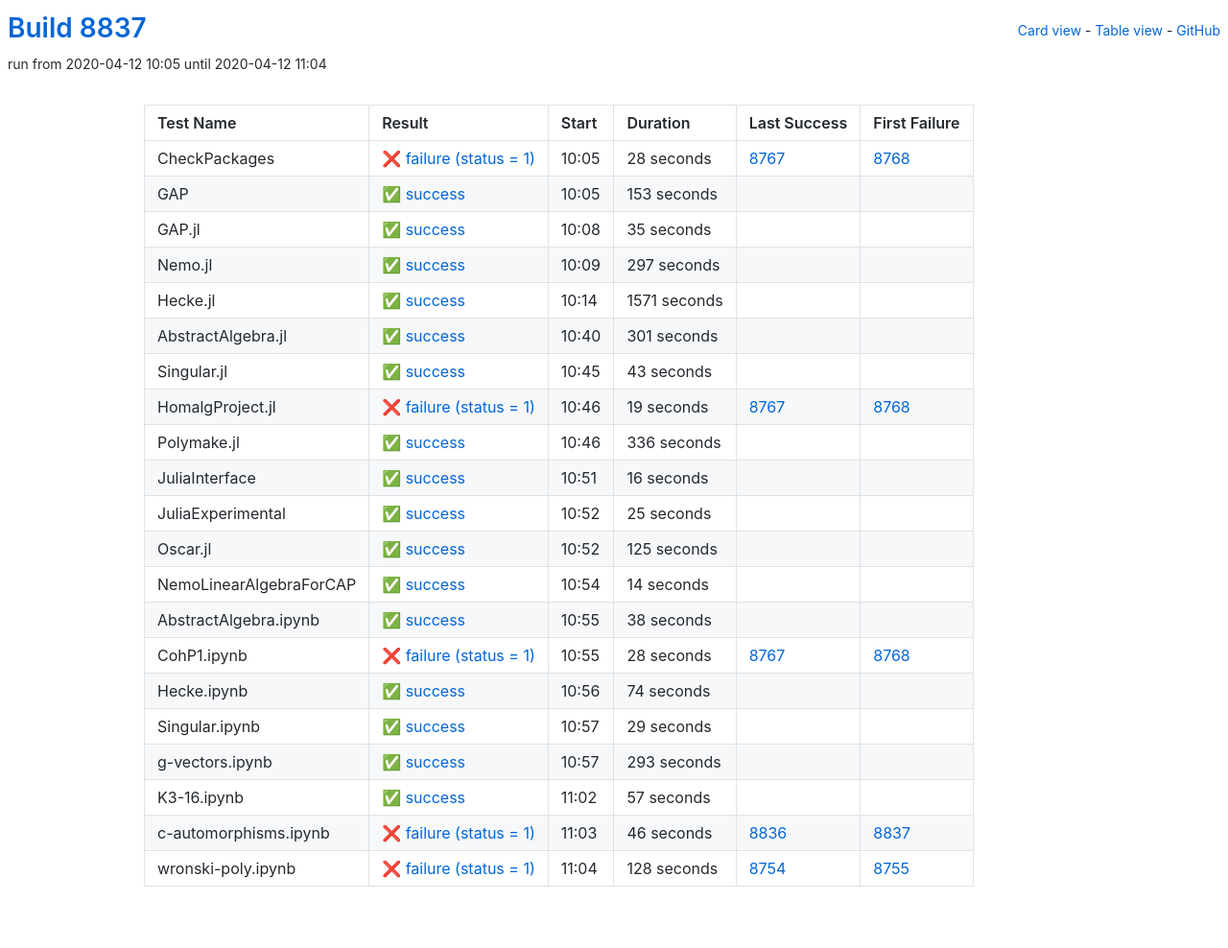
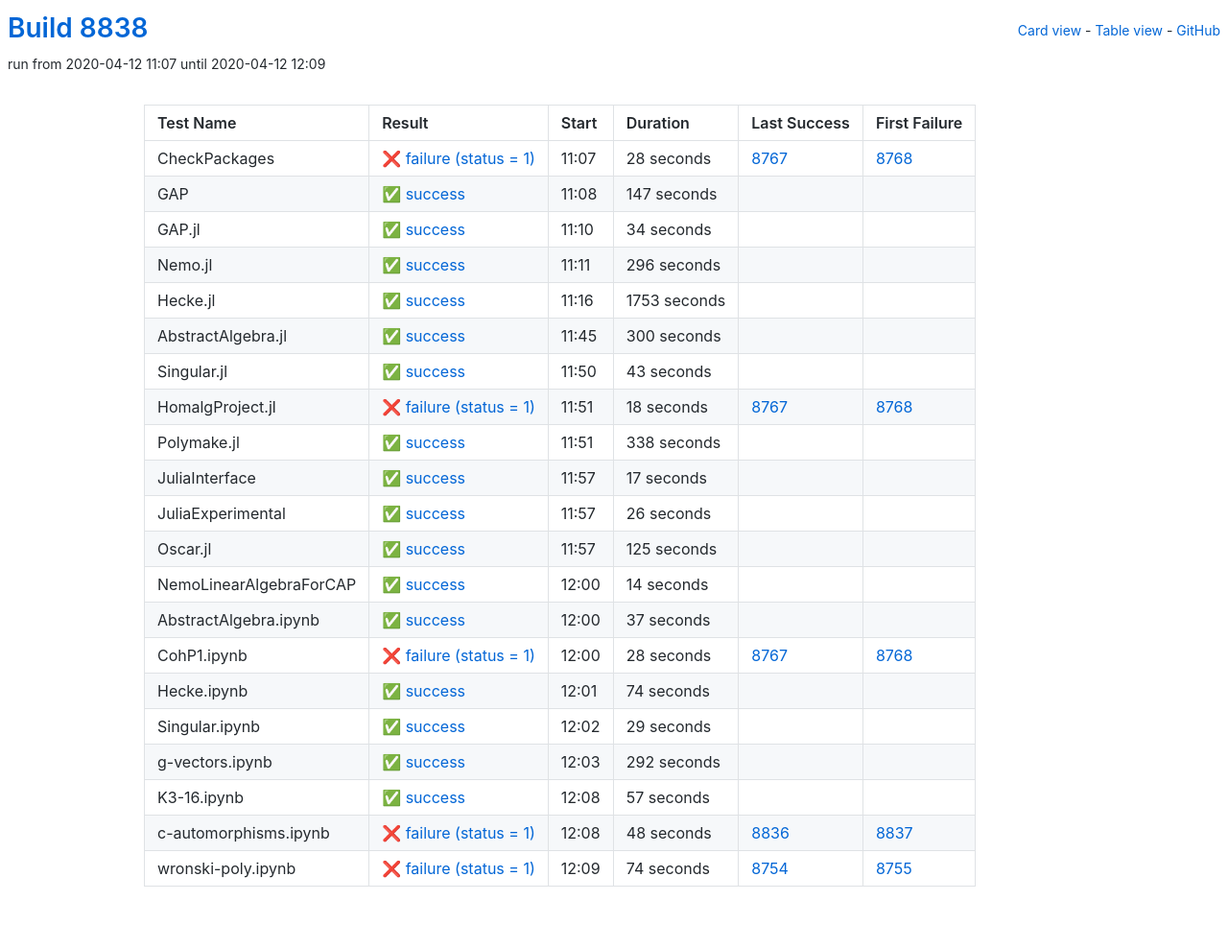
Before and after one commit to oscar-system/oscar-ci-status, a Jekyll site: the page built from table.html, in a window 1280 px wide. Shown: the whole page at 96% size. Built offline with Jekyll 4.4.1, drawn with Linux system fonts in a browser that asks for light colours.

Commit message:
Build 8838

```diff
--- a/_data/ci.yml
+++ b/_data/ci.yml
@@ -1,5 +1,5 @@
-build: 8837
-build_url: https://oscarci.mathematik.uni-kl.de/job/oscar/8837/
+build: 8838
+build_url: https://oscarci.mathematik.uni-kl.de/job/oscar/8838/
 job: oscar
 tests:
 - duration: 28
@@ -8,64 +8,64 @@ tests:
   first_failure_url: https://oscarci.mathematik.uni-kl.de/job/oscar/8768/
   last_success: 8767
   last_success_url: https://oscarci.mathematik.uni-kl.de/job/oscar/8767/
-  log: https://oscarci.mathematik.uni-kl.de/job/oscar/8837/artifact/logs/build-8837/CheckPackages.log
+  log: https://oscarci.mathematik.uni-kl.de/job/oscar/8838/artifact/logs/build-8838/CheckPackages.log
   name: CheckPackages
-  start: 2020-04-12 10:05
+  start: 2020-04-12 11:07
   status: failure
   success: false
-- duration: 153
+- duration: 147
   exitcode: 0
   first_failure: false
   first_failure_url: null
   last_success: false
   last_success_url: null
-  log: https://oscarci.mathematik.uni-kl.de/job/oscar/8837/artifact/logs/build-8837/GAP.log
+  log: https://oscarci.mathematik.uni-kl.de/job/oscar/8838/artifact/logs/build-8838/GAP.log
   name: GAP
-  start: 2020-04-12 10:05
+  start: 2020-04-12 11:08
   status: success
   success: true
-- duration: 35
+- duration: 34
   exitcode: 0
   first_failure: false
   first_failure_url: null
   last_success: false
   last_success_url: null
-  log: https://oscarci.mathematik.uni-kl.de/job/oscar/8837/artifact/logs/build-8837/GAP.jl.log
+  log: https://oscarci.mathematik.uni-kl.de/job/oscar/8838/artifact/logs/build-8838/GAP.jl.log
   name: GAP.jl
-  start: 2020-04-12 10:08
+  start: 2020-04-12 11:10
   status: success
   success: true
-- duration: 297
+- duration: 296
   exitcode: 0
   first_failure: false
   first_failure_url: null
   last_success: false
   last_success_url: null
-  log: https://oscarci.mathematik.uni-kl.de/job/oscar/8837/artifact/logs/build-8837/Nemo.jl.log
+  log: https://oscarci.mathematik.uni-kl.de/job/oscar/8838/artifact/logs/build-8838/Nemo.jl.log
   name: Nemo.jl
-  start: 2020-04-12 10:09
+  start: 2020-04-12 11:11
   status: success
   success: true
-- duration: 1571
+- duration: 1753
   exitcode: 0
   first_failure: false
   first_failure_url: null
   last_success: false
   last_success_url: null
-  log: https://oscarci.mathematik.uni-kl.de/job/oscar/8837/artifact/logs/build-8837/Hecke.jl.log
+  log: https://oscarci.mathematik.uni-kl.de/job/oscar/8838/artifact/logs/build-8838/Hecke.jl.log
   name: Hecke.jl
-  start: 2020-04-12 10:14
+  start: 2020-04-12 11:16
   status: success
   success: true
-- duration: 301
+- duration: 300
   exitcode: 0
   first_failure: false
   first_failure_url: null
   last_success: false
   last_success_url: null
-  log: https://oscarci.mathematik.uni-kl.de/job/oscar/8837/artifact/logs/build-8837/AbstractAlgebra.jl.log
+  log: https://oscarci.mathematik.uni-kl.de/job/oscar/8838/artifact/logs/build-8838/AbstractAlgebra.jl.log
   name: AbstractAlgebra.jl
-  start: 2020-04-12 10:40
+  start: 2020-04-12 11:45
   status: success
   success: true
 - duration: 43
@@ -74,53 +74,53 @@ tests:
   first_failure_url: null
   last_success: false
   last_success_url: null
-  log: https://oscarci.mathematik.uni-kl.de/job/oscar/8837/artifact/logs/build-8837/Singular.jl.log
+  log: https://oscarci.mathematik.uni-kl.de/job/oscar/8838/artifact/logs/build-8838/Singular.jl.log
   name: Singular.jl
-  start: 2020-04-12 10:45
+  start: 2020-04-12 11:50
   status: success
   success: true
-- duration: 19
+- duration: 18
   exitcode: 1
   first_failure: 8768
   first_failure_url: https://oscarci.mathematik.uni-kl.de/job/oscar/8768/
   last_success: 8767
   last_success_url: https://oscarci.mathematik.uni-kl.de/job/oscar/8767/
-  log: https://oscarci.mathematik.uni-kl.de/job/oscar/8837/artifact/logs/build-8837/HomalgProject.jl.log
+  log: https://oscarci.mathematik.uni-kl.de/job/oscar/8838/artifact/logs/build-8838/HomalgProject.jl.log
   name: HomalgProject.jl
-  start: 2020-04-12 10:46
+  start: 2020-04-12 11:51
   status: failure
   success: false
-- duration: 336
+- duration: 338
   exitcode: 0
   first_failure: false
   first_failure_url: null
   last_success: false
   last_success_url: null
-  log: https://oscarci.mathematik.uni-kl.de/job/oscar/8837/artifact/logs/build-8837/Polymake.jl.log
+  log: https://oscarci.mathematik.uni-kl.de/job/oscar/8838/artifact/logs/build-8838/Polymake.jl.log
   name: Polymake.jl
-  start: 2020-04-12 10:46
+  start: 2020-04-12 11:51
   status: success
   success: true
-- duration: 16
+- duration: 17
   exitcode: 0
   first_failure: false
   first_failure_url: null
   last_success: false
   last_success_url: null
-  log: https://oscarci.mathematik.uni-kl.de/job/oscar/8837/artifact/logs/build-8837/JuliaInterface.log
+  log: https://oscarci.mathematik.uni-kl.de/job/oscar/8838/artifact/logs/build-8838/JuliaInterface.log
   name: JuliaInterface
-  start: 2020-04-12 10:51
+  start: 2020-04-12 11:57
   status: success
   success: true
-- duration: 25
+- duration: 26
   exitcode: 0
   first_failure: false
   first_failure_url: null
   last_success: false
   last_success_url: null
-  log: https://oscarci.mathematik.uni-kl.de/job/oscar/8837/artifact/logs/build-8837/JuliaExperimental.log
+  log: https://oscarci.mathematik.uni-kl.de/job/oscar/8838/artifact/logs/build-8838/JuliaExperimental.log
   name: JuliaExperimental
-  start: 2020-04-12 10:52
+  start: 2020-04-12 11:57
   status: success
   success: true
 - duration: 125
@@ -129,9 +129,9 @@ tests:
   first_failure_url: null
   last_success: false
   last_success_url: null
-  log: https://oscarci.mathematik.uni-kl.de/job/oscar/8837/artifact/logs/build-8837/Oscar.jl.log
+  log: https://oscarci.mathematik.uni-kl.de/job/oscar/8838/artifact/logs/build-8838/Oscar.jl.log
   name: Oscar.jl
-  start: 2020-04-12 10:52
+  start: 2020-04-12 11:57
   status: success
   success: true
 - duration: 14
@@ -140,20 +140,20 @@ tests:
   first_failure_url: null
   last_success: false
   last_success_url: null
-  log: https://oscarci.mathematik.uni-kl.de/job/oscar/8837/artifact/logs/build-8837/NemoLinearAlgebraForCAP.log
+  log: https://oscarci.mathematik.uni-kl.de/job/oscar/8838/artifact/logs/build-8838/NemoLinearAlgebraForCAP.log
   name: NemoLinearAlgebraForCAP
-  start: 2020-04-12 10:54
+  start: 2020-04-12 12:00
   status: success
   success: true
-- duration: 38
+- duration: 37
   exitcode: 0
   first_failure: false
   first_failure_url: null
   last_success: false
   last_success_url: null
-  log: https://oscarci.mathematik.uni-kl.de/job/oscar/8837/artifact/logs/build-8837/AbstractAlgebra.ipynb.log
+  log: https://oscarci.mathematik.uni-kl.de/job/oscar/8838/artifact/logs/build-8838/AbstractAlgebra.ipynb.log
   name: AbstractAlgebra.ipynb
-  start: 2020-04-12 10:55
+  start: 2020-04-12 12:00
   status: success
   success: true
 - duration: 28
@@ -162,9 +162,9 @@ tests:
   first_failure_url: https://oscarci.mathematik.uni-kl.de/job/oscar/8768/
   last_success: 8767
   last_success_url: https://oscarci.mathematik.uni-kl.de/job/oscar/8767/
-  log: https://oscarci.mathematik.uni-kl.de/job/oscar/8837/artifact/logs/build-8837/CohP1.ipynb.log
+  log: https://oscarci.mathematik.uni-kl.de/job/oscar/8838/artifact/logs/build-8838/CohP1.ipynb.log
   name: CohP1.ipynb
-  start: 2020-04-12 10:55
+  start: 2020-04-12 12:00
   status: failure
   success: false
 - duration: 74
@@ -173,9 +173,9 @@ tests:
   first_failure_url: null
   last_success: false
   last_success_url: null
-  log: https://oscarci.mathematik.uni-kl.de/job/oscar/8837/artifact/logs/build-8837/Hecke.ipynb.log
+  log: https://oscarci.mathematik.uni-kl.de/job/oscar/8838/artifact/logs/build-8838/Hecke.ipynb.log
   name: Hecke.ipynb
-  start: 2020-04-12 10:56
+  start: 2020-04-12 12:01
   status: success
   success: true
 - duration: 29
@@ -184,20 +184,20 @@ tests:
   first_failure_url: null
   last_success: false
   last_success_url: null
-  log: https://oscarci.mathematik.uni-kl.de/job/oscar/8837/artifact/logs/build-8837/Singular.ipynb.log
+  log: https://oscarci.mathematik.uni-kl.de/job/oscar/8838/artifact/logs/build-8838/Singular.ipynb.log
   name: Singular.ipynb
-  start: 2020-04-12 10:57
+  start: 2020-04-12 12:02
   status: success
   success: true
-- duration: 293
+- duration: 292
   exitcode: 0
   first_failure: false
   first_failure_url: null
   last_success: false
   last_success_url: null
-  log: https://oscarci.mathematik.uni-kl.de/job/oscar/8837/artifact/logs/build-8837/g-vectors.ipynb.log
+  log: https://oscarci.mathematik.uni-kl.de/job/oscar/8838/artifact/logs/build-8838/g-vectors.ipynb.log
   name: g-vectors.ipynb
-  start: 2020-04-12 10:57
+  start: 2020-04-12 12:03
   status: success
   success: true
 - duration: 57
@@ -206,30 +206,30 @@ tests:
   first_failure_url: null
   last_success: false
   last_success_url: null
-  log: https://oscarci.mathematik.uni-kl.de/job/oscar/8837/artifact/logs/build-8837/K3-16.ipynb.log
+  log: https://oscarci.mathematik.uni-kl.de/job/oscar/8838/artifact/logs/build-8838/K3-16.ipynb.log
   name: K3-16.ipynb
-  start: 2020-04-12 11:02
+  start: 2020-04-12 12:08
   status: success
   success: true
-- duration: 46
+- duration: 48
   exitcode: 1
   first_failure: 8837
   first_failure_url: https://oscarci.mathematik.uni-kl.de/job/oscar/8837/
   last_success: 8836
   last_success_url: https://oscarci.mathematik.uni-kl.de/job/oscar/8836/
-  log: https://oscarci.mathematik.uni-kl.de/job/oscar/8837/artifact/logs/build-8837/c-automorphisms.ipynb.log
+  log: https://oscarci.mathematik.uni-kl.de/job/oscar/8838/artifact/logs/build-8838/c-automorphisms.ipynb.log
   name: c-automorphisms.ipynb
-  start: 2020-04-12 11:03
+  start: 2020-04-12 12:08
   status: failure
   success: false
-- duration: 128
+- duration: 74
   exitcode: 1
   first_failure: 8755
   first_failure_url: https://oscarci.mathematik.uni-kl.de/job/oscar/8755/
   last_success: 8754
   last_success_url: https://oscarci.mathematik.uni-kl.de/job/oscar/8754/
-  log: https://oscarci.mathematik.uni-kl.de/job/oscar/8837/artifact/logs/build-8837/wronski-poly.ipynb.log
+  log: https://oscarci.mathematik.uni-kl.de/job/oscar/8838/artifact/logs/build-8838/wronski-poly.ipynb.log
   name: wronski-poly.ipynb
-  start: 2020-04-12 11:04
+  start: 2020-04-12 12:09
   status: failure
   success: false
```
Also changed, not shown: README.md.
